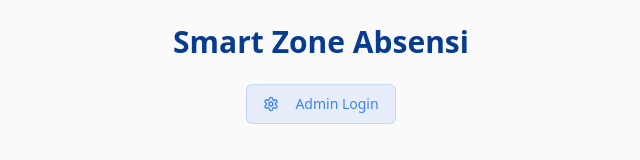
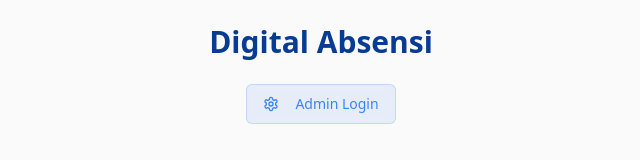
Before and after one commit to alibpn3-cpu/smart-absensi, a React (Vite) app: page / in a window 1280 px wide. Shown: the top 160 px of the page, without its empty margins (319-959 px from the left). Built offline with nearby package versions, Linux system fonts and the light colour scheme; no server answers; the database is empty.

Commit message:
change name app

```diff
--- a/src/pages/Index.tsx
+++ b/src/pages/Index.tsx
@@ -8,7 +8,7 @@ import AttendanceForm from '../components/AttendanceForm';
 const Index = () => {
   const navigate = useNavigate();
   const [logoUrl, setLogoUrl] = useState('');
-  const [appTitle, setAppTitle] = useState('Smart Zone Absensi');
+  const [appTitle, setAppTitle] = useState('Digital Absensi');
 
   useEffect(() => {
     // Fetch logo URL and app title from settings
```
